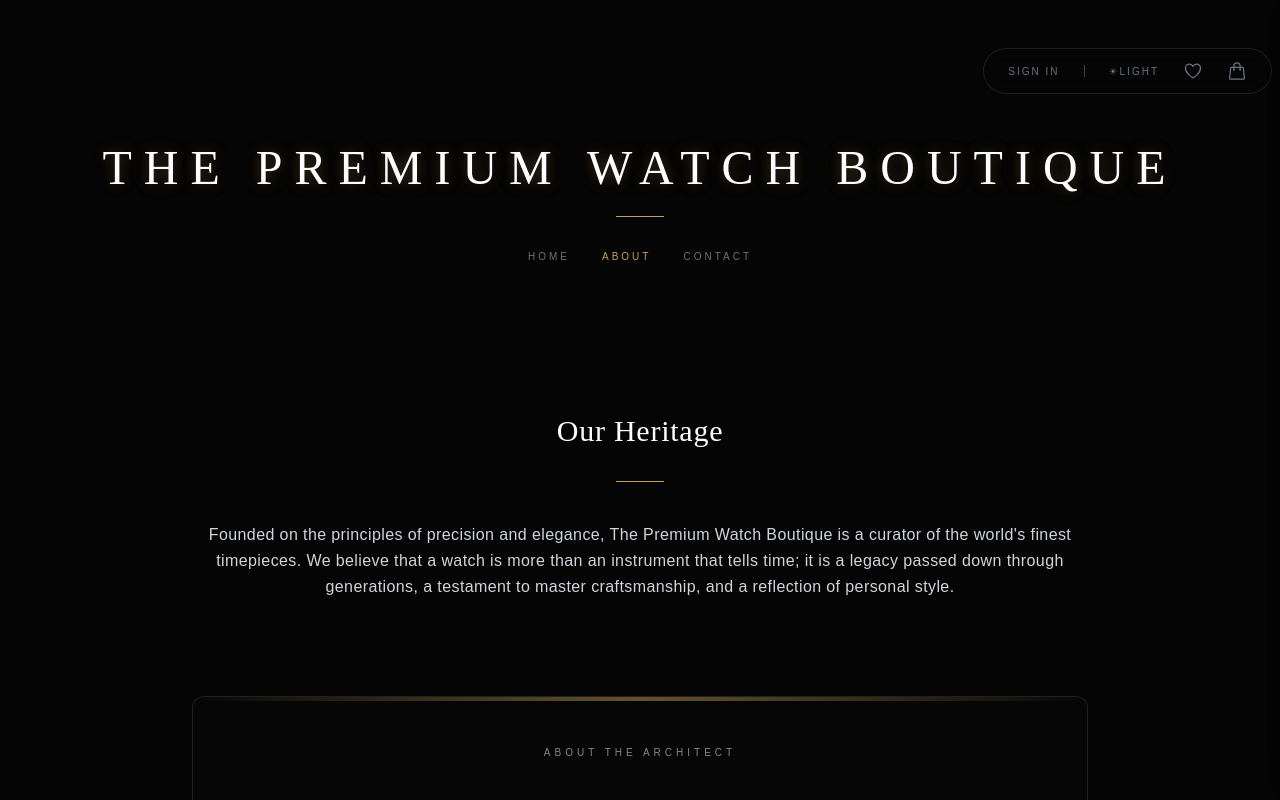
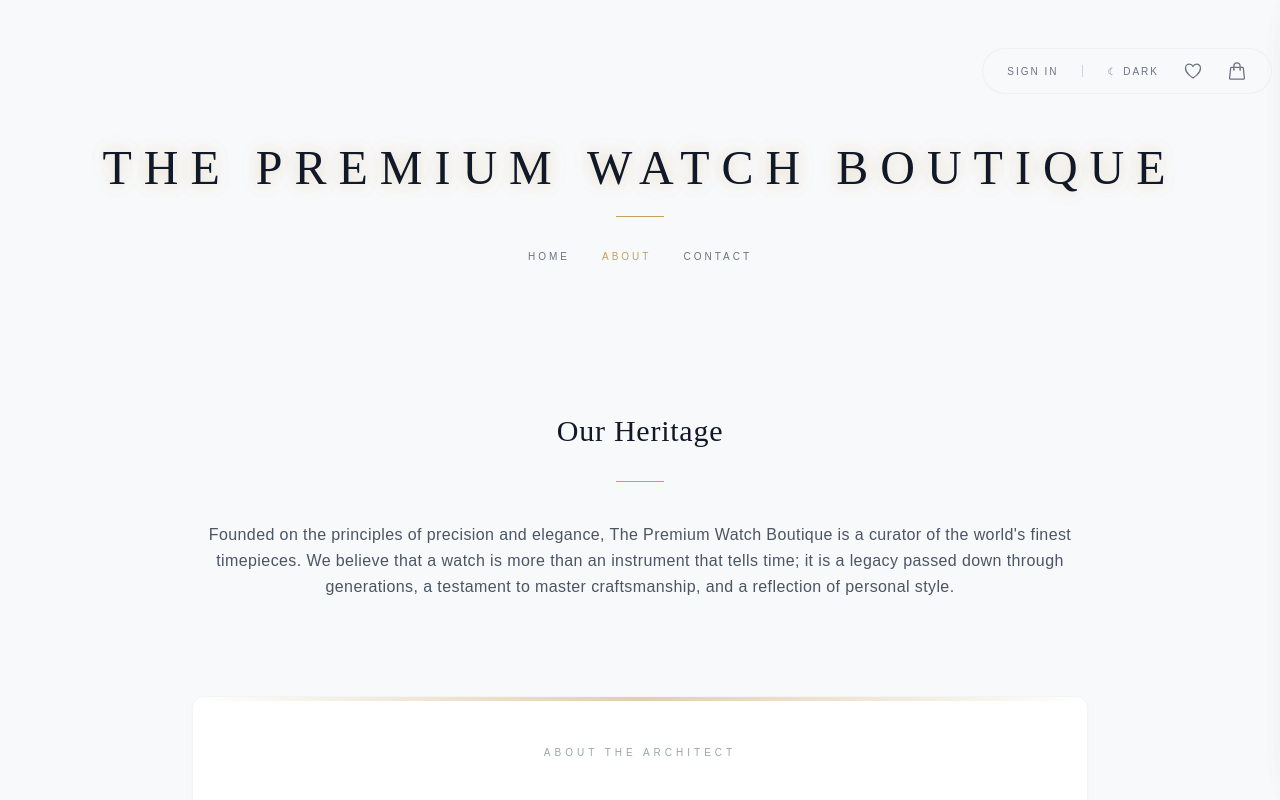
Before and after one commit to ranchanakamith/watch-boutique, a Vue app: page /about in a window 1280 px wide. Shown: the top 800 px of the page. Built offline with nearby package versions, Linux system fonts and the light colour scheme.

Commit message:
default light mode

```diff
--- a/src/App.vue
+++ b/src/App.vue
@@ -12,7 +12,7 @@ const { cart, removeFromCart, clearCart, cartTotal, cartItemCount } = useCart();
 const { wishlist, toggleWishlist, removeFromWishlist, clearWishlist } = useWishlist();
 const { isAuthenticated, user, isLoading, login, register, logout } = useAuth();
 
-const isDarkMode = ref(true);
+const isDarkMode = ref(false);
 const isCartOpen = ref(false);
 const isWishlistOpen = ref(false);
 
@@ -64,7 +64,11 @@ const handleAuthSubmit = async () => {
 };
 
 onMounted(() => {
-  if (isDarkMode.value) document.documentElement.classList.add('dark');
+  if (isDarkMode.value) {
+    document.documentElement.classList.add('dark');
+  } else {
+    document.documentElement.classList.remove('dark');
+  }
 });
 </script>
 
```
